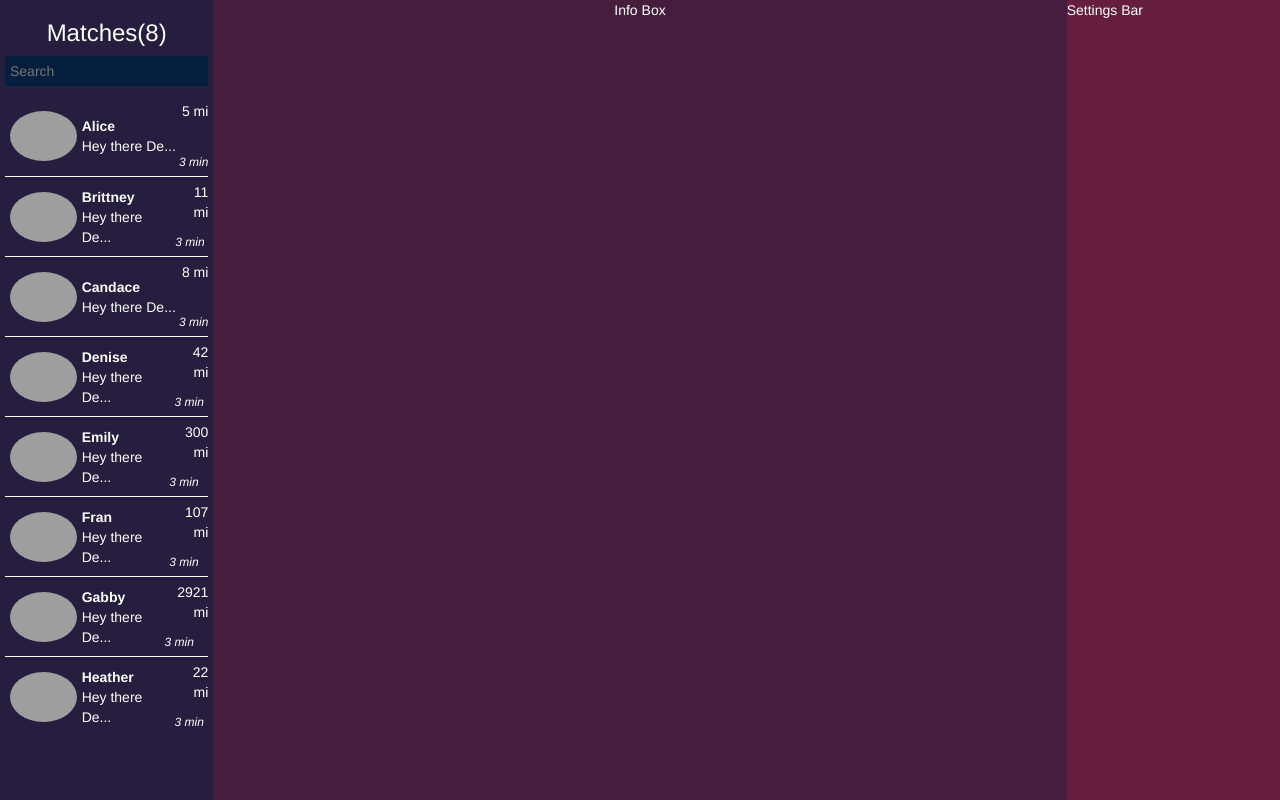
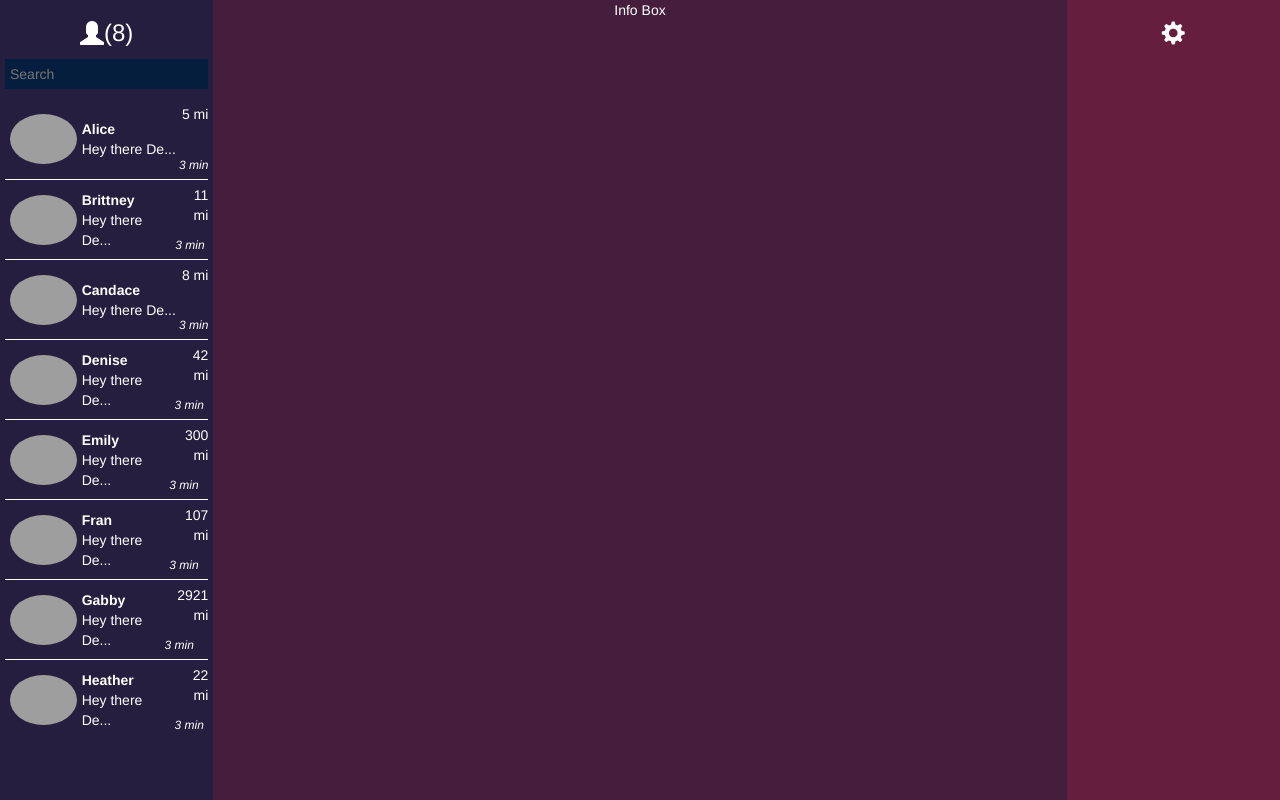
Before and after one commit to zfreedman/aigram, a React app: page / in a window 1280 px wide. Built offline with nearby package versions, Linux system fonts and the light colour scheme; grey boxes are pictures that could not be loaded.

Commit message:
style: Added glyphicons to replace side-bar titles

```diff
--- a/src/components/match_bar.js
+++ b/src/components/match_bar.js
@@ -1,4 +1,5 @@
 import React, { Component } from "react";
+import { Glyphicon } from "react-bootstrap";
 
 import MatchSearch from "./match_search";
 import MatchList from "./match_list.js";
@@ -9,7 +10,14 @@ class MatchBar extends Component {
   render() {
     return (
       <div className="match_bar">
-        <h3>Matches({this.props.matches.length})</h3>
+        <h3>
+          <div>
+            <Glyphicon glyph="user" />
+          </div>
+          <div>
+            ({this.props.matches.length})
+          </div>
+        </h3>
         <MatchSearch />
         <MatchList matches={this.props.matches}/>
       </div>
--- a/src/components/settings_bar.js
+++ b/src/components/settings_bar.js
@@ -1,5 +1,5 @@
 import React, { Component } from "react";
-
+import { Glyphicon } from "react-bootstrap";
 //class used to display settings options
 //  - match distance
 //  - age preference
@@ -8,8 +8,10 @@ import React, { Component } from "react";
 class SettingsBar extends Component {
   render() {
     return (
-      <div>
-        Settings Bar
+      <div className="settings_bar">
+        <h3>
+          <Glyphicon glyph="cog" />
+        </h3>
       </div>
     );
   }
--- a/style/style.css
+++ b/style/style.css
@@ -14,10 +14,11 @@ https://digitalsynopsis.com/design/beautiful-color-palettes-combinations-schemes
     --match-list-item-height: 80px;
     --color-outline: var(--color-4);
     --color-text: white;
+    --app-col-height: 100vh;
 }
 
 .app_col {
-  height: 100vh;
+  height: var(--app-col-height);
 }
 
 .container {
@@ -40,6 +41,15 @@ https://digitalsynopsis.com/design/beautiful-color-palettes-combinations-schemes
 
 .match_bar > h3 {
   text-align: center;
+  display: flex;
+  justify-content: center;
+}
+
+.match_bar > h3 > div {
+}
+
+.match_bar_match_count {
+
 }
 
 .match_list {
@@ -149,3 +159,7 @@ https://stackoverflow.com/questions/19562903/remove-padding-from-columns-in-boot
 .settings_bar {
   background-color: var(--color-3);
 }
+
+.settings_bar > h3 {
+  text-align: center;
+}
```
